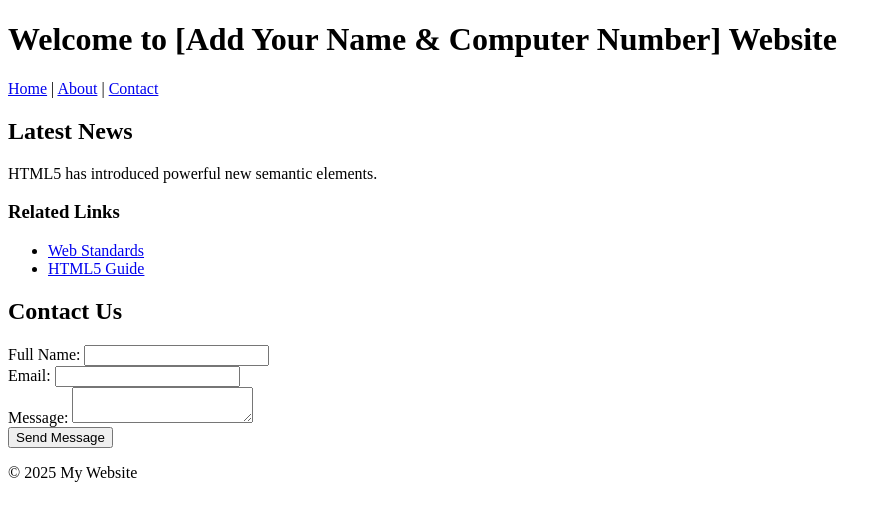
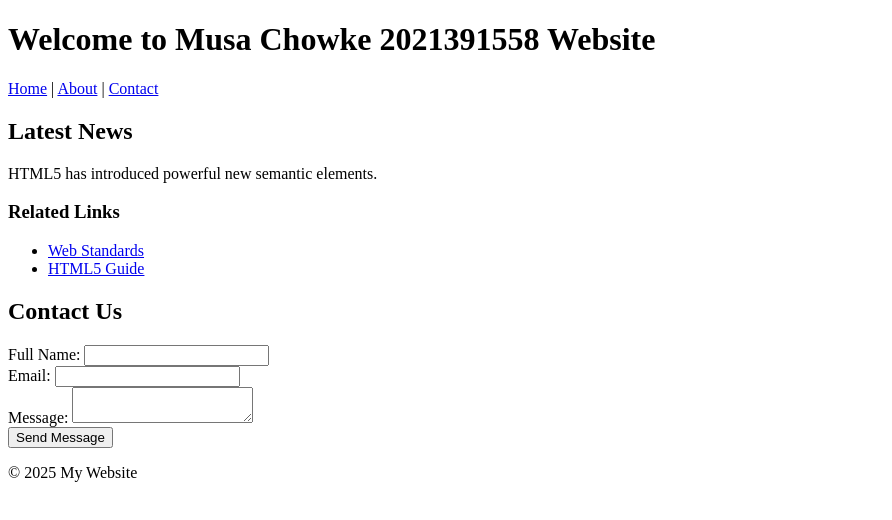
Before and after one commit to MusaChokwe1/lab2-html, a plain HTML site: page index.html in a window 1280 px wide. Shown: the whole page, without its empty margins (0-892 px from the left). Drawn offline with Linux system fonts and the light colour scheme.

Commit message:
Update index.html

```diff
--- a/index.html
+++ b/index.html
@@ -7,7 +7,7 @@
 </head>
 <body>
 <header>
-    <h1>Welcome to [Add Your Name & Computer Number] Website</h1>
+    <h1>Welcome to Musa Chowke 2021391558 Website</h1>
     <nav>
         <a href="#">Home</a> |
         <a href="#">About</a> |
```
